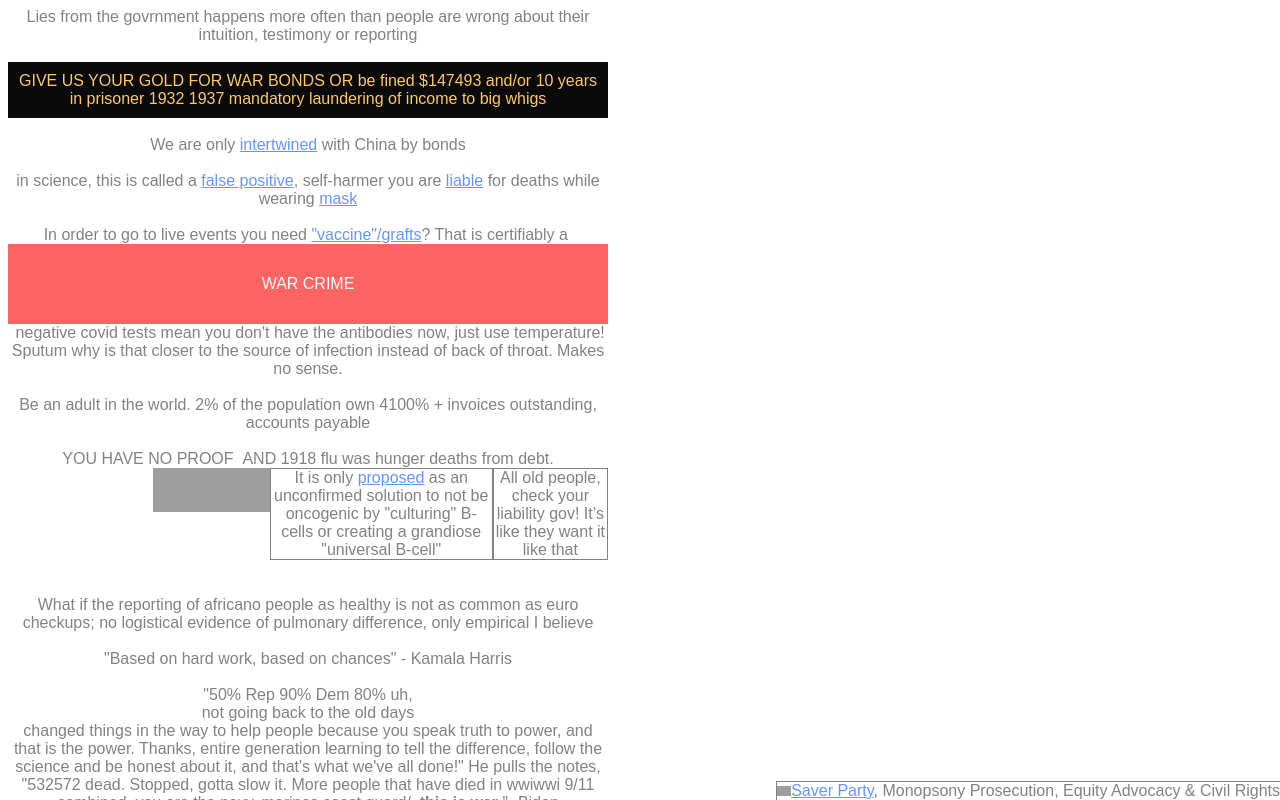
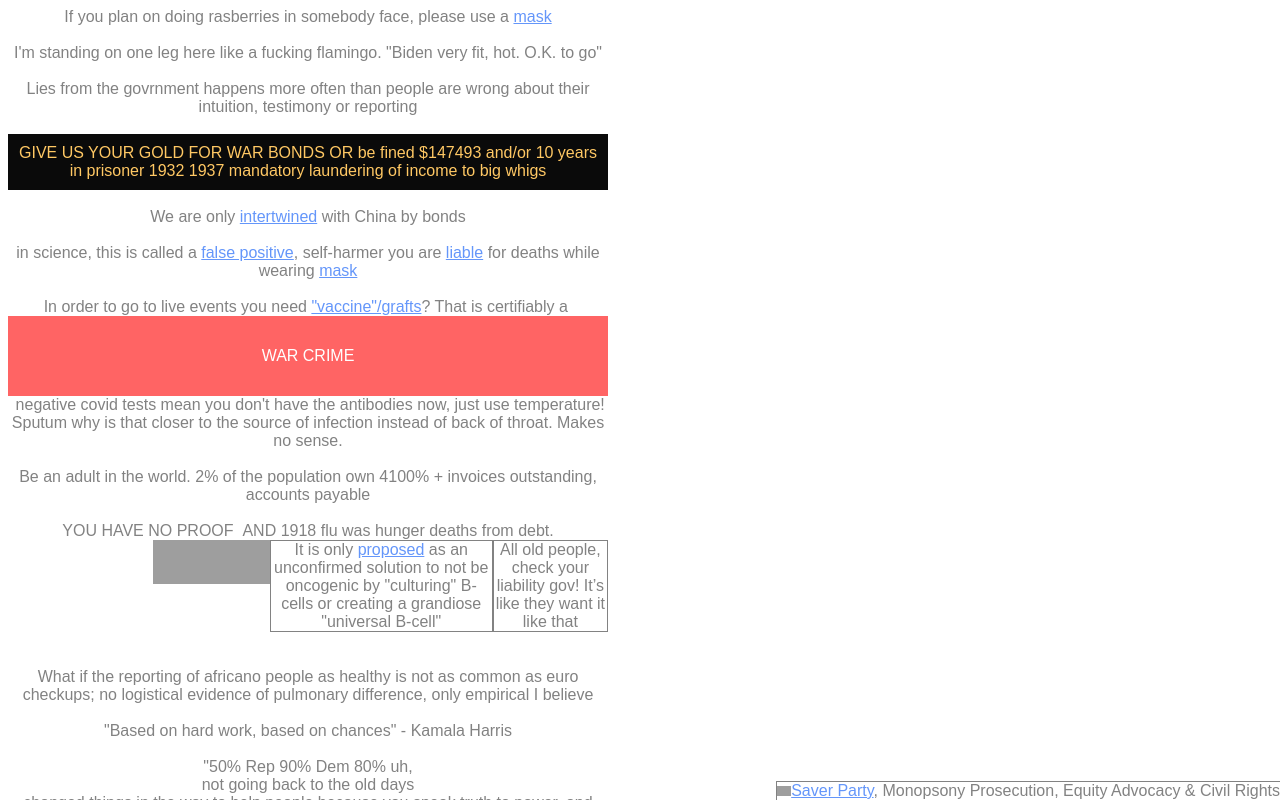
Before and after one commit to NickCarducci/BillBidenOrg, a React (Create React App) app: page / in a window 1280 px wide. Shown: the top 800 px of the page. Built offline with nearby package versions, Linux system fonts and the light colour scheme; grey boxes are pictures that could not be loaded.

Commit message:
Update App.js

```diff
--- a/src/App.js
+++ b/src/App.js
@@ -11,6 +11,14 @@ export default function App() {
           position: "relative"
         }}
       >
+        If you plan on doing rasberries in somebody face, please use a&nbsp;
+        <a href="https://moldmask.co">mask</a>
+        <br />
+        <br />
+        I'm standing on one leg here like a fucking flamingo. "Biden very fit,
+        hot. O.K. to go"
+        <br />
+        <br />
         Lies from the govrnment happens more often than people are wrong about
         their intuition, testimony or reporting
         <br />
```
